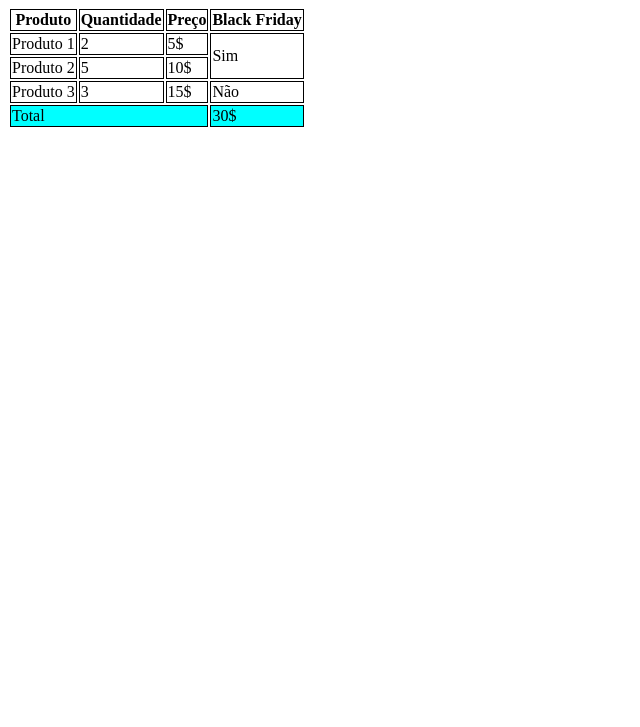
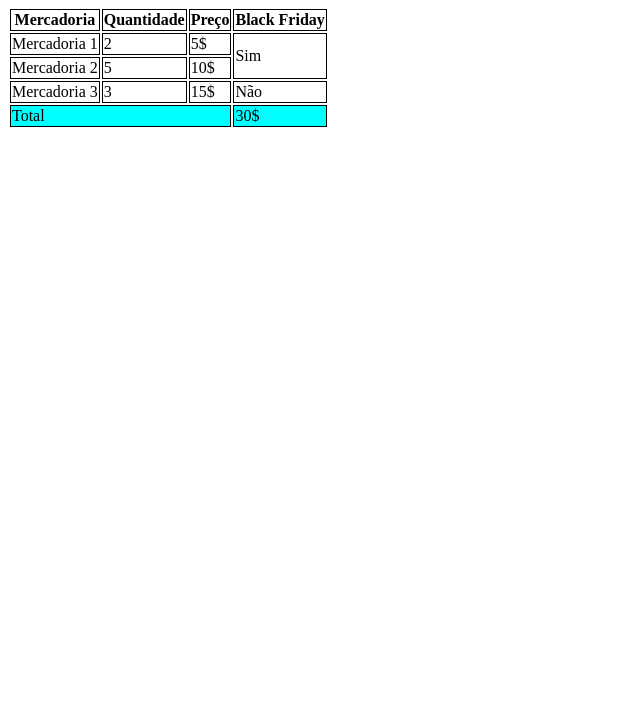
Before and after one commit to Oseias-Hackbarth/aula-tabela, a plain HTML site: page index.html in a window 1280 px wide. Shown: the part 73-800 px from the top of the page, without its empty margins (0-640 px from the left). Drawn offline with Linux system fonts and the light colour scheme.

Commit message:
trocado de produto para mercadoria

```diff
--- a/index.html
+++ b/index.html
@@ -19,7 +19,7 @@
     <table>
         <thead>
             <tr>
-                <th>Produto</th>
+                <th>Mercadoria</th>
                 <th>Quantidade</th>
                 <th>Preço</th>
                 <th>Black Friday</th>
@@ -27,18 +27,18 @@
         </thead>
             <tbody>
                 <tr>
-                    <td>Produto 1 </td>
+                    <td>Mercadoria 1 </td>
                     <td>2</td>
                     <td>5$</td>
                     <td rowspan="2">Sim</td>
                 </tr>
                 <tr>
-                    <td>Produto 2 </td>
+                    <td>Mercadoria 2 </td>
                     <td>5</td>
                     <td>10$</td>
                 </tr>
                 <tr>
-                    <td>Produto 3 </td>
+                    <td>Mercadoria 3 </td>
                     <td>3</td>
                     <td>15$</td>
                     <td>Não</td>
```
